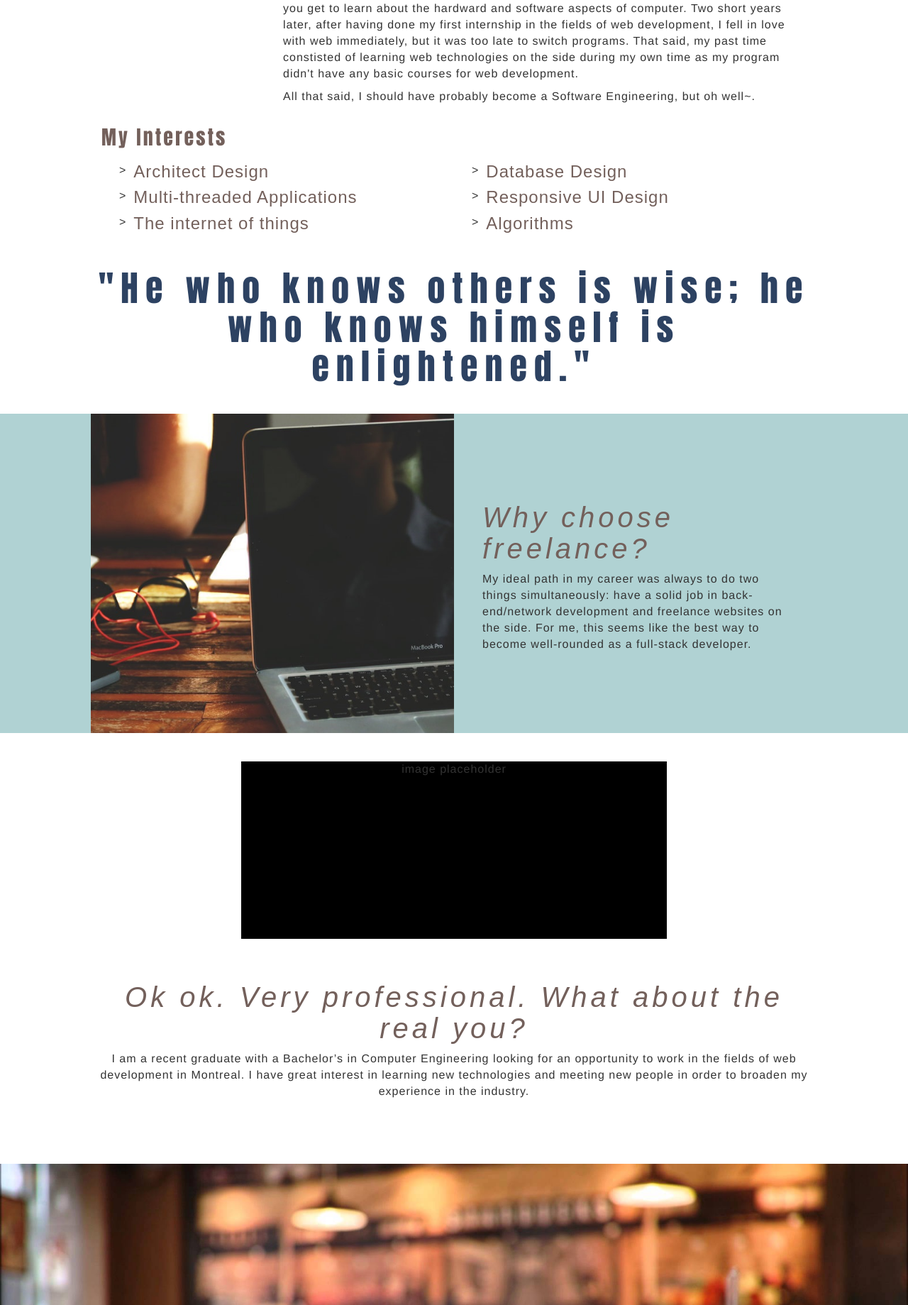
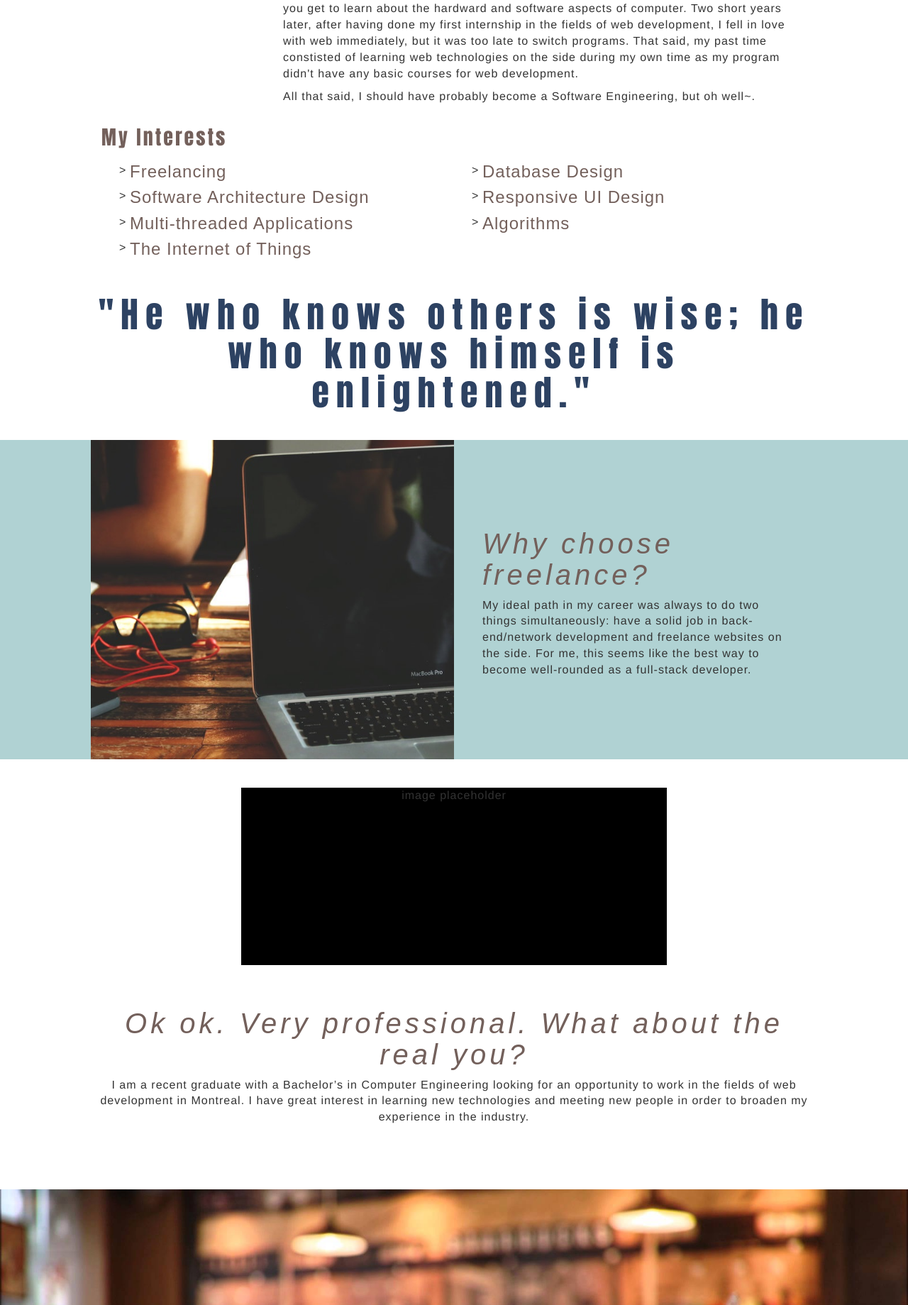
Before and after one commit to Phohawkenics/Phowhawkenics, a Django app: page /about/ in a window 1280 px wide. Shown: the part 637-2476 px from the top of the page at 71% size. Run offline with Django 3.2, Linux system fonts and the light colour scheme; style sheets or scripts are compiled from the project's sources; some libraries are stand-ins or nearby versions.

Commit message:
Bug fixes with js placement

```diff
--- a/home/templates/about.html
+++ b/home/templates/about.html
@@ -14,6 +14,7 @@
 		<a href="/">Home </a> > About Me
 	</div>
 </div>
+<input id="selectedSidebar" type="hidden" value="{{contentName}}">
 <hr>
 <div class="row">
 	<h1>About me <img class="loading-spinner" style="display: none" src="{% static '/images/loading.gif' %}"></h1>
@@ -21,7 +22,7 @@
 
 </div>
 
-<div id="about-me-content" class="row-wrapper">
+<div id="pageContent" class="row-wrapper">
 
 	{% if contentName != "" %}
 		{% include "./content/aboutMe/"|add:contentName|add:".html" %}
@@ -29,51 +30,6 @@
 
 </div>
 
-
-
-
-<script type="text/javascript">
-
-$('.content').on("click", ".sidebar-horizontal > div, .sidebar-vertical > div", function(e) {
-	e.preventDefault();
-    var id = $(this).attr("class");
-
-	$(".loading-spinner").show();
-	$( "#about-me-content" ).css("opacity", 0);
-
-	var t0 = performance.now();
-
-	$( "#about-me-content" ).load( "/about/" + id, function() {
-
-		selectSidebar(id);
-
-		var t1 = performance.now();
-
-		if (t1 - t0 < 400) {
-			setTimeout(function() {
-				$(".loading-spinner").hide();
-				$( "#about-me-content" ).animate({
-					    opacity: 1
-					}, 'normal');
-			}, 500);
-		} else {
-			$(".loading-spinner").hide();
-			$( "#about-me-content" ).animate({
-				    opacity: 1
-				}, 'normal');
-		}
-
-	});
-});
-
-selectSidebar("{{contentName}}");
-
-function selectSidebar (className) {
-	$(".sidebar-horizontal > div, sidebar-vertical > div").removeClass("selected");
-	$("." + className).addClass("selected");
-}
-
-</script>
 {% endblock %}
 
 {% block footer %}
--- a/home/templates/base.html
+++ b/home/templates/base.html
@@ -45,14 +45,9 @@
 	</div>
 </body>
 
+
+<script src="{% static '/js/custom.js' %}"></script>
 <script type="text/javascript">
-
-// A $( document ).ready() block.
-$("#back-to-top").on("click", function() {
-    $('html, body').animate({
-	    scrollTop: 0
-	}, 'fast');
-});
 
 </script>
 
--- a/home/templates/content/aboutMe/whoAmI.html
+++ b/home/templates/content/aboutMe/whoAmI.html
@@ -18,9 +18,10 @@
 		<h3>My Interests</h3>
 		<div class="col-md-6">
 			<ul>
-				<li><h4>Architect Design</h4></li>
+				<li><h4>Freelancing</h4></li>
+				<li><h4>Software Architecture Design</h4></li>
 				<li><h4>Multi-threaded Applications</h4></li>
-				<li><h4>The internet of things</h4></li>
+				<li><h4>The Internet of Things</h4></li>
 			</ul>
 		</div>
 		<div class="col-md-6">
--- a/home/templates/content/home.html
+++ b/home/templates/content/home.html
@@ -2,7 +2,7 @@
 <div class="row full-width">
 	<div class="full-width-bg" style="background-image:url( {% static '/images/web-design.jpg' %}); min-height: 400px">
 		<div class="row">
-			<h1 class="black center">UYGIGHLIKJ LKJH LH JLIUKJ>H</h1>
+			<h1 class="black center">My very own website featuring a a fully responsive UI</h1>
 		</div>
 	</div>
 </div>
--- a/static/css/custom.scss
+++ b/static/css/custom.scss
@@ -57,7 +57,6 @@ $home-menu-border-color: white;
 	.menu-panel h6 {
 		margin: 0;
 		padding: 5px 0;
-		cursor: pointer;
 
 		> span.glyphicon {
 			display: none;
@@ -98,6 +97,10 @@ $home-menu-border-color: white;
 				display: block;
 			    margin-left: 0;
 			}
+		}
+
+		.menu-panel h6 {
+			cursor: pointer;
 		}
 
 		.menu-panel h6 > span.glyphicon {
--- a/static/css/styles.scss
+++ b/static/css/styles.scss
@@ -173,18 +173,21 @@ header {
 		max-width: 9999px;
 	}
 
-	ul {
+ 	ul {
 		padding-left: 10px;
 	}
 
 	ul li {
 		list-style-type: none;
+		position: relative;
+    	margin-left: 15px;
 	}
 
 	ul li:before {
    		content: '>';
    		float: left;
-   		margin-right: 10px;
+   		position: absolute;
+    	left: -15px;
 	}
 }
 
```
Also changed, not shown: home/templates/content/aboutMe/experiences.html (+4 -3 lines), static/js/custom.js (+46 -0 lines), static/images/about-me/stingray-logo.png.
